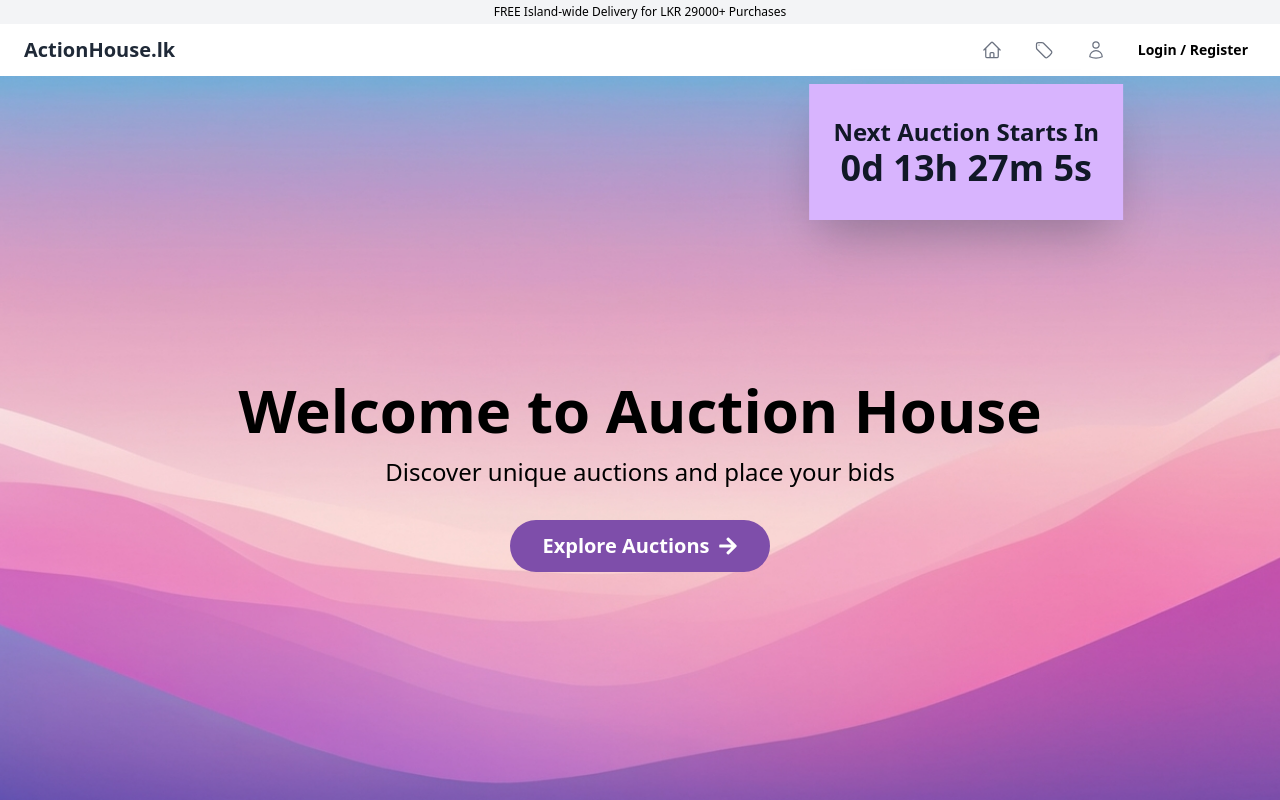
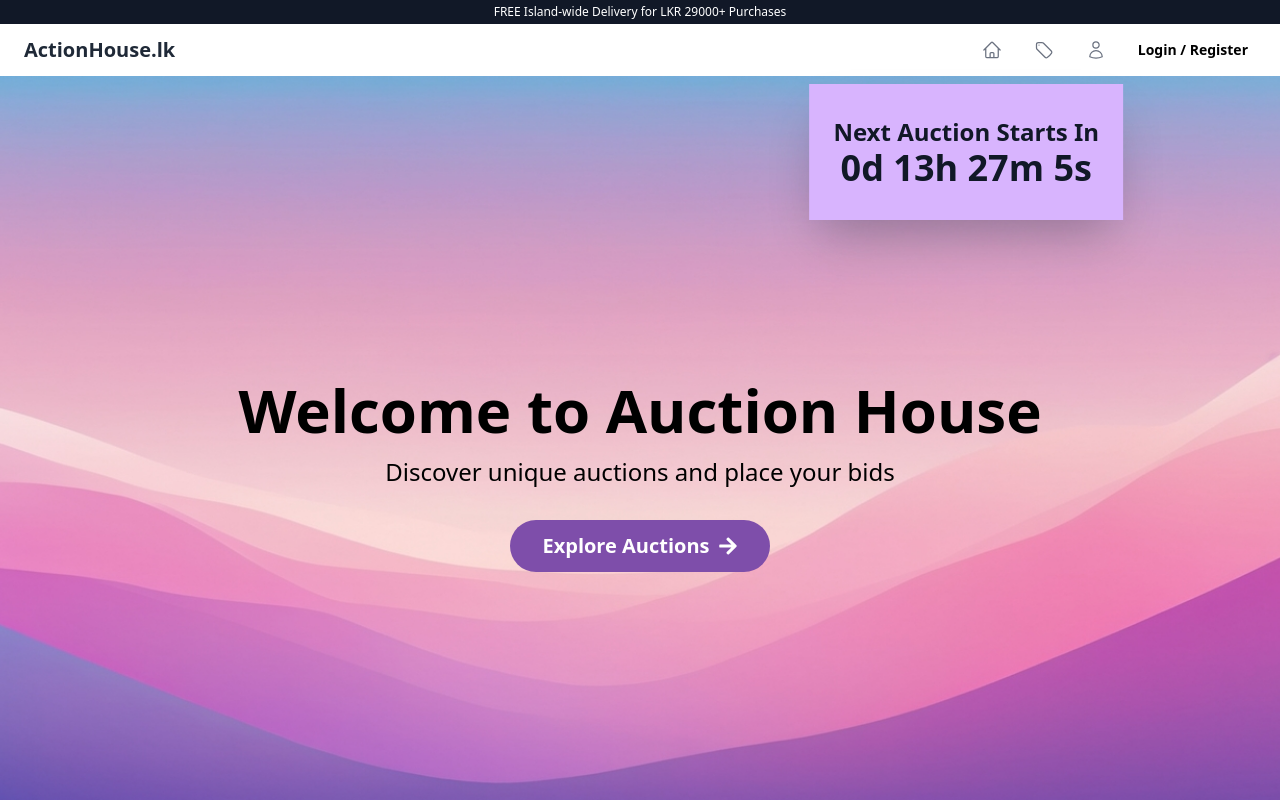
Before and after one commit to sameerajayakodi/Auction_System, a React (Create React App) app in the folder AuctionHouse/auction-management-frontend/: page / in a window 1280 px wide. Shown: the top 800 px of the page. Built offline with nearby package versions, Linux system fonts and the light colour scheme.

Commit message:
Update Navbar.js

```diff
--- a/AuctionHouse/auction-management-frontend/src/components/Navbar.js
+++ b/AuctionHouse/auction-management-frontend/src/components/Navbar.js
@@ -7,7 +7,7 @@ const Navbar = () => {
 
   return (
     <div>
-      <div className="py-1 text-xs text-center bg-gray-100">
+      <div className="py-1 text-xs text-center text-white bg-gray-900">
         FREE Island-wide Delivery for LKR 29000+ Purchases
       </div>
       <nav className="px-6 py-2 ">
```
